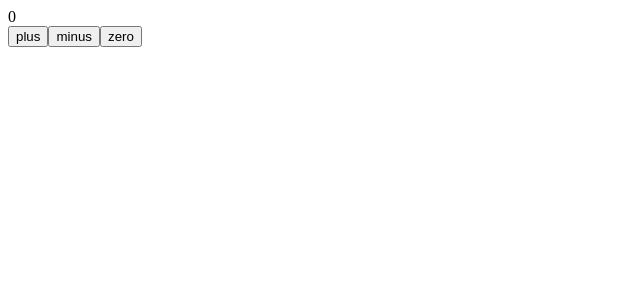
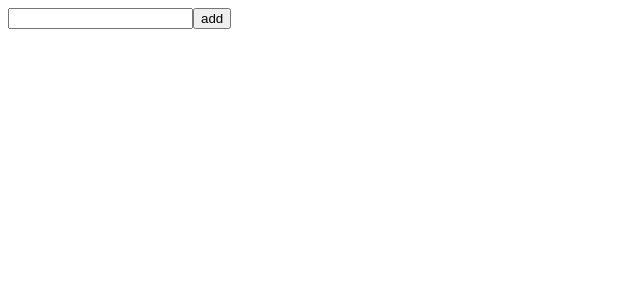
Before and after one commit to rkoverola/sandbox-part6, a React (Create React App) app in the folder sandbox/: page / in a window 1280 px wide. Shown: the top 300 px of the page, without its empty margins (0-640 px from the left). Built offline with nearby package versions, Linux system fonts and the light colour scheme.

Commit message:
Save progress until 6.3

```diff
--- a/sandbox/package.json
+++ b/sandbox/package.json
@@ -9,6 +9,7 @@
     "jest": "^28.1.2",
     "react": "^18.2.0",
     "react-dom": "^18.2.0",
+    "react-redux": "^8.0.2",
     "react-scripts": "5.0.1",
     "redux": "^4.2.0",
     "web-vitals": "^2.1.4"
--- a/sandbox/src/App.js
+++ b/sandbox/src/App.js
@@ -1,37 +1,11 @@
-import { createStore } from 'redux'
-
-const noteReducer = require('./reducers/noteReducer')
-
-const store = createStore(noteReducer)
-
-store.dispatch({
-  type: 'NEW_NOTE',
-  data: {
-    content: 'the app state is in redux store',
-    important: true,
-    id: 1
-  }
-})
-
-store.dispatch({
-  type: 'NEW_NOTE',
-  data: {
-    content: 'state changes are made with actions',
-    important: false,
-    id: 2
-  }
-})
+import NewNote from './components/NewNote'
+import Notes from './components/Notes'
 
 const App = () => {
-  return(
+  return (
     <div>
-      <ul>
-        {store.getState().map(note=>
-          <li key={note.id}>
-            {note.content} <strong>{note.important ? 'important' : ''}</strong>
-          </li>
-        )}
-        </ul>
+      <NewNote />
+      <Notes />
     </div>
   )
 }
--- /dev/null
+++ b/sandbox/src/components/NewNote.js
@@ -0,0 +1,21 @@
+import { useSelector, useDispatch } from 'react-redux'
+import { createNote, toggleImportanceOf } from '../reducers/noteReducer'
+
+const NewNote = (props) => {
+  const dispatch = useDispatch()
+  const addNote = (event) => {
+    event.preventDefault()
+    const content = event.target.note.value
+    event.target.note.value = ''
+    dispatch(createNote(content))
+  }
+
+  return (
+    <form onSubmit={addNote}>
+      <input name="note" />
+      <button type="submit">add</button>
+    </form>
+  )
+}
+
+export default NewNote
--- /dev/null
+++ b/sandbox/src/components/Notes.js
@@ -0,0 +1,32 @@
+import { useSelector, useDispatch } from 'react-redux'
+import { createNote, toggleImportanceOf } from '../reducers/noteReducer'
+
+const Note = ({ note, handleClick }) => {
+  return(
+    <li onClick={handleClick}>
+      {note.content}
+      <strong> {note.important ? 'important' : ''}</strong>
+    </li>
+  )
+}
+
+const Notes = () => {
+  const dispatch = useDispatch()
+  const notes = useSelector(state => state)
+
+  return(
+    <ul>
+      {notes.map(note =>
+        <Note
+          key={note.id}
+          note={note}
+          handleClick={() =>
+            dispatch(toggleImportanceOf(note.id))
+          }
+        />
+      )}
+    </ul>
+  )
+}
+
+export default Notes
--- a/sandbox/src/index.js
+++ b/sandbox/src/index.js
@@ -1,51 +1,16 @@
 import React from 'react'
 import ReactDOM from 'react-dom/client'
 
+import App from './App'
+
 import { createStore } from 'redux'
+import { Provider } from 'react-redux'
+import noteReducer from './reducers/noteReducer'
 
-const counterReducer = (state = 0, action) => {
-  switch (action.type) {
-    case 'INCREMENT':
-      return state + 1
-    case 'DECREMENT':
-      return state - 1
-    case 'ZERO':
-      return 0
-    default:
-      return state
-  }
-}
+const store = createStore(noteReducer)
 
-const store = createStore(counterReducer)
-
-const App = () => {
-  return (
-    <div>
-      <div>
-        {store.getState()}
-      </div>
-      <button
-        onClick={e => store.dispatch({ type: 'INCREMENT' })}
-      >
-        plus
-      </button>
-      <button
-        onClick={e => store.dispatch({ type: 'DECREMENT' })}
-      >
-        minus
-      </button>
-      <button
-        onClick={e => store.dispatch({ type: 'ZERO' })}
-      >
-        zero
-      </button>
-    </div>
-  )
-}
-
-const renderApp = () => {
-  ReactDOM.createRoot(document.getElementById('root')).render(<App />)
-}
-
-renderApp()
-store.subscribe(renderApp)
+ReactDOM.createRoot(document.getElementById('root')).render(
+  <Provider store={store}>
+    <App />
+  </Provider>
+)
--- a/sandbox/src/reducers/noteReducer.js
+++ b/sandbox/src/reducers/noteReducer.js
@@ -16,4 +16,25 @@ const noteReducer = (state = [], action) => {
   }
 }
 
+const generateId = () =>
+  Number((Math.random() * 1000000).toFixed(0))
+
+export const createNote = (content) => {
+  return {
+    type: 'NEW_NOTE',
+    data: {
+      content,
+      important: false,
+      id: generateId()
+    }
+  }
+}
+
+export const toggleImportanceOf = (id) => {
+  return {
+    type: 'TOGGLE_IMPORTANCE',
+    data: { id }
+  }
+}
+
 export default noteReducer
```
Also changed, not shown: 1 other file (tests, documents, lock files or other folders).
